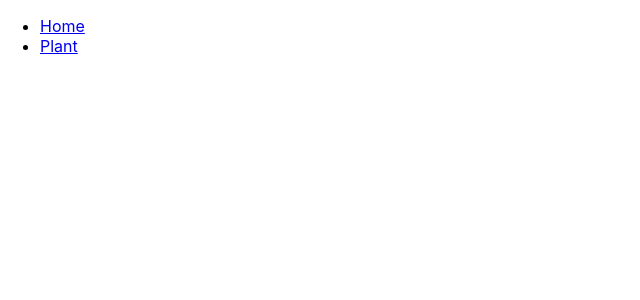
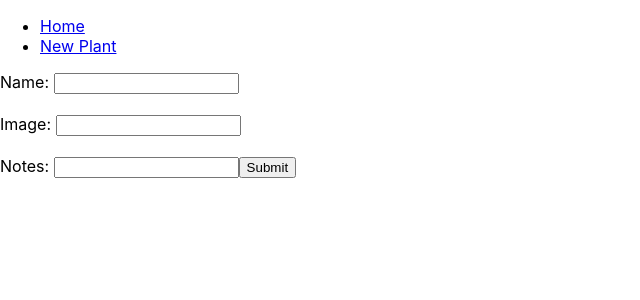
Before and after one commit to forbesbrian96/Fleur_front-end, a React (Create React App) app: page /api/plants/new in a window 1280 px wide. Before the commit this address had no page. Shown: the top 300 px of the page, without its empty margins (0-640 px from the left). Built offline with nearby package versions, Linux system fonts and the light colour scheme; no server answers; the HTML template or start-up script is replaced by a standard one.

Commit message:
fixed routing, everything good

```diff
--- a/src/App.js
+++ b/src/App.js
@@ -1,24 +1,65 @@
 import React, {useState, useEffect} from 'react'
-import { Link, Routes, Route } from 'react-router-dom'
+import { Link, Routes, Route, useParams } from 'react-router-dom'
+import axios from 'axios'
 import Home from './components/Home'
 import Plant from './components/Plant'
+import Add from './components/Add'
 
 const App = () => {
 
+  let [plant, setPlant] = useState([])
+  const { id } = useParams();
 
+  const handleCreate = (addplant) => {
+    axios
+    .post('http://localhost:8000/api/plants', addplant)
+    .then((response) => {
+      console.log(response)
+      getPlant()
+    })
+  }
+
+  const getPlant = () => {
+    axios
+    .get('http://localhost:8000/api/plants')
+    .then((response) => setPlant(response.data), (err) => console.log(err))
+  }
+
+  const handleUpdate = (editPlant) => {
+    console.log(editPlant)
+    axios
+      .put('http://localhost:8000/api/plants/' + editPlant.id, editPlant)
+      .then((response) => {
+        getPlant()
+      })
+  }
+
+  const handleDelete = (event) => {
+    axios
+    .delete('http://localhost:8000/api/plants/' + event.target.value)
+    .then((response) => {
+      getPlant()
+    })
+  }
+
+  useEffect(() => {
+    getPlant()
+  }, [])
 
   return (
     <>
       <nav>
         <ul>
           <li><Link to='/api/plants'>Home</Link></li>
-          <li><Link to='/api/plants/plant'>Plant</Link></li>
+          {/* <li><Link to='/api/plants/plant'>Plant</Link></li> */}
+          <li><Link to='/api/plants/new'>New Plant</Link></li>
           {/* <li><Link to='/api/plants/plant/:id'>Plant</Link></li> */}
         </ul>
       </nav>
       <Routes>
-        <Route path='/api/plants' element={<Home />} />
-        <Route path='api/plants/plant' element={<Plant />} />
+        <Route path='/api/plants' element={<Home plant={plant} getPlant={getPlant} handleCreate={handleCreate} />} />
+        <Route path='/api/plants/plant/:id' element={<Plant plant={plant} getPlant={getPlant} handleUpdate={handleUpdate} handleDelete={handleDelete} />} />
+        <Route path='/api/plants/new' element={<Add handleCreate={handleCreate}/>} />
       </Routes>
 
 
--- a/src/components/Add.js
+++ b/src/components/Add.js
@@ -1,8 +1,7 @@
 import React, { useState } from 'react'
 
-//only need props as a param if we are passing in props to this component (we are going to here).
 const Add = (props) => {
-  let emptyPlant = { name: '', image: '', notes: '' }
+  let emptyPlant = { header: '', image: '', text: '' }
   const [plant, setPlant] = useState(emptyPlant)
 
   const handleChange = (event) => {
@@ -18,29 +17,17 @@ const Add = (props) => {
   return (
     <>
       <form onSubmit={handleSubmit}>
-        <label htmlFor="name">Name: </label>
-        <input
-        type="text"
-        name="name"
-        value={plant.name}
-        onChange={handleChange}/>
+        <label htmlFor="header">Name: </label>
+        <input type="text" name="header" value={plant.header} onChange={handleChange} />
         <br />
         <br />
         <label htmlFor="image">Image: </label>
-        <input
-        type="text"
-        name="image"
-        value={plant.image}
-        onChange={handleChange}/>
+        <input type="text" name="image" value={plant.image} onChange={handleChange} />
         <br />
         <br />
-        <label htmlFor="notes">Notes: </label>
-        <input
-        type="text"
-        name="notes"
-        value={plant.notes}
-        onChange={handleChange}/>
-        <input type="submit"/>
+        <label htmlFor="text">Notes: </label>
+        <input type="text" name="text" value={plant.text} onChange={handleChange} />
+        <input type="submit" />
       </form>
     </>
   )
--- a/src/components/Edit.js
+++ b/src/components/Edit.js
@@ -18,11 +18,11 @@ const Edit = (props) => {
       <details>
         <summary>Edit Plant</summary>
         <form onSubmit={handleSubmit}>
-          <label htmlFor="name">Name: </label>
+          <label htmlFor="header">Name: </label>
           <input
             type="text"
-            name="name"
-            value={plant.name}
+            name="header"
+            value={plant.header}
             onChange={handleChange}
           />
           <br />
@@ -36,11 +36,11 @@ const Edit = (props) => {
           />
           <br />
           <br />
-          <label htmlFor="notes">Notes: </label>
+          <label htmlFor="text">Notes: </label>
           <input
             type="text"
-            name="notes"
-            value={plant.notes}
+            name="text"
+            value={plant.text}
             onChange={handleChange}
           />
           <input type="submit" />
--- a/src/components/Home.js
+++ b/src/components/Home.js
@@ -3,71 +3,30 @@ import { useState, useEffect } from 'react'
 import axios from 'axios'
 import Add from './Add'
 import Edit from './Edit'
+import Plant from './Plant'
 
-const Home = () => {
-
-    let [plant, setPlant] = useState([])
-
-    const handleCreate = (addplant) => {
-      axios
-      .post('http://localhost:8000/api/plants', addplant)
-      .then((response) => {
-        console.log(response)
-        getPlant()
-      })
-    }
-
-    const getPlant = () => {
-      axios
-      .get('http://localhost:8000/api/plants')
-      .then((response) => setPlant(response.data), (err) => console.log(err))
-    }
-
-    const handleUpdate = (editPlant) => {
-      console.log(editPlant)
-      axios
-        .put('http://localhost:8000/api/plants/' + editPlant.id, editPlant)
-        .then((response) => {
-          getPlant()
-        })
-    }
-
-    const handleDelete = (event) => {
-      axios
-      .delete('http://localhost:8000/api/plants/' + event.target.value)
-      .then((response) => {
-        getPlant()
-      })
-    }
-
-    useEffect(() => {
-      getPlant()
-    }, [])
+const Home = (props) => {
+  let [plant, setPlant] = useState([])
 
   return (
     <>
       <h1>La plant</h1>
-      <Add handleCreate={handleCreate} />
-      <div className="flower-box">
-        {plant.map((plant) => {
+      {/* <Add handleCreate={handleCreate} /> */}
+      {props.plant.map((plant) => {
           return (
             <div key={plant.id}>
-              <h4>{plant.name}</h4>
+              <h4>{plant.header}</h4>
+              <h4>{plant.id}</h4>
               <img
                 src={plant.image}
-                alt={plant.name}
+                alt={plant.header}
                 width="400"
                 height="400"
               />
-              <h5>{plant.notes}</h5>
-              <Edit handleUpdate={handleUpdate} plant={plant} />
-              <button onClick={handleDelete} value={plant.id}>
-                X
-              </button>
+              <a href={`/api/plants/plant/${plant.id}`}>CLICK</a>
             </div>
           );
         })}
-      </div>
     </>
   );
 }
--- a/src/components/Plant.js
+++ b/src/components/Plant.js
@@ -1,12 +1,63 @@
 import { useParams } from 'react-router-dom';
+import { useState, useEffect } from 'react'
+import axios from 'axios';
+import Edit from './Edit';
 
-const Plant = () => {
+const Plant = (props) => {
+  let [plant, setPlant] = useState([])
   const { id } = useParams();
+
+  const getPlant = () => {
+    axios
+    .get('http://localhost:8000/api/plants/' + id)
+    .then((response) =>
+    setPlant(response.data), (err) => console.log(err))
+
+  }
+
+  const handleDelete = (event) => {
+    axios
+    .delete('http://localhost:8000/api/plants/' + event.target.value)
+    .then((response) => {
+      getPlant()
+    })
+  }
+
+  useEffect(() => {
+    getPlant()
+  }, [])
 
   return (
     <>
     <h1>This is the Show Page! You did it!</h1>
+    <h2>{id}</h2>
 
+    <div className="flower-box">
+
+        {/* {props.plant.map((plant) => { */}
+          {/* return ( */}
+            <div key={plant.id}>
+              {/* { plant.id == {id} ?    */}
+
+              <h4>{plant.header}</h4>
+              <h4>{plant.id}</h4>
+              <img
+                src={plant.image}
+                alt={plant.header}
+                width="400"
+                height="400"
+              />
+              <h5>{plant.text}</h5>
+              <Edit plant={plant} />
+              <button onClick={handleDelete} value={plant.id}>
+                X
+              </button>
+
+         {/* : null } */}
+            </div>
+          {/* ); */}
+        {/* })} */}
+      </div>
     </>
   );
 };
```
